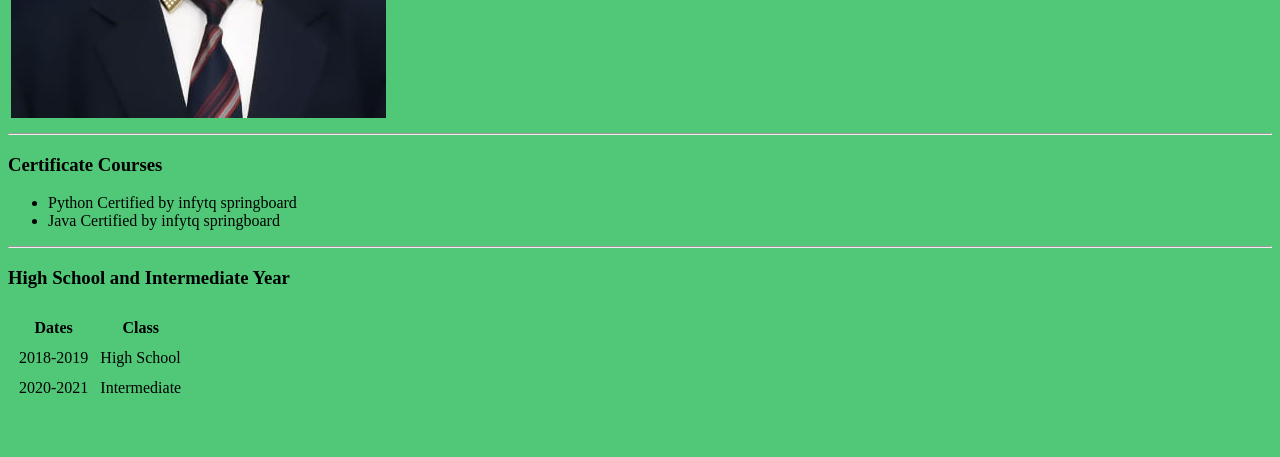
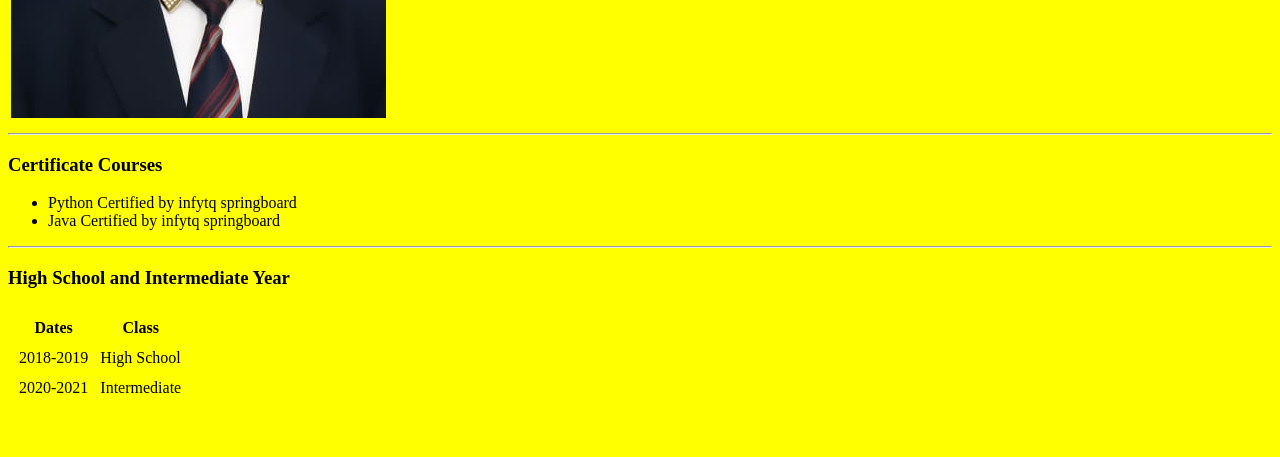
Before and after one commit to ShauryaGuptaCS/personal-site, a plain HTML site: page index.html in a window 1280 px wide. Shown: the part 343-800 px from the top of the page. Drawn offline with Linux system fonts and the light colour scheme.

Commit message:
style tag inside head

```diff
--- a/index.html
+++ b/index.html
@@ -3,8 +3,14 @@
 <head>
 <meta charset="utf—8">
 <title>Personal Site</title>
+<style>
+ body{
+   background-color:yellow;
+ }
+</style>
 </head>
-<body style="background-color:#50C878;">
+<body>
+
 <table>
 <td><img src="profilePhoto.jpeg"  alt="shaurya profile picture"></td>
 <td><h1>Shaurya Gupta</hl>
@@ -51,5 +57,6 @@ I am currently in Btech 2nd year 3rd semester.
   </tbody>
 
 </table>
+
 </body>
 </html>
```
